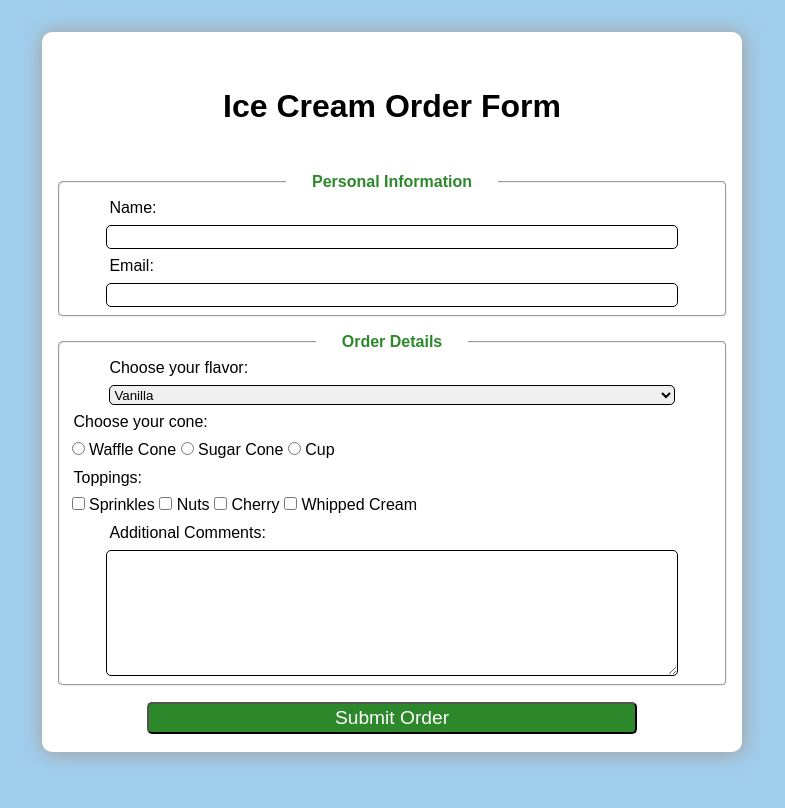
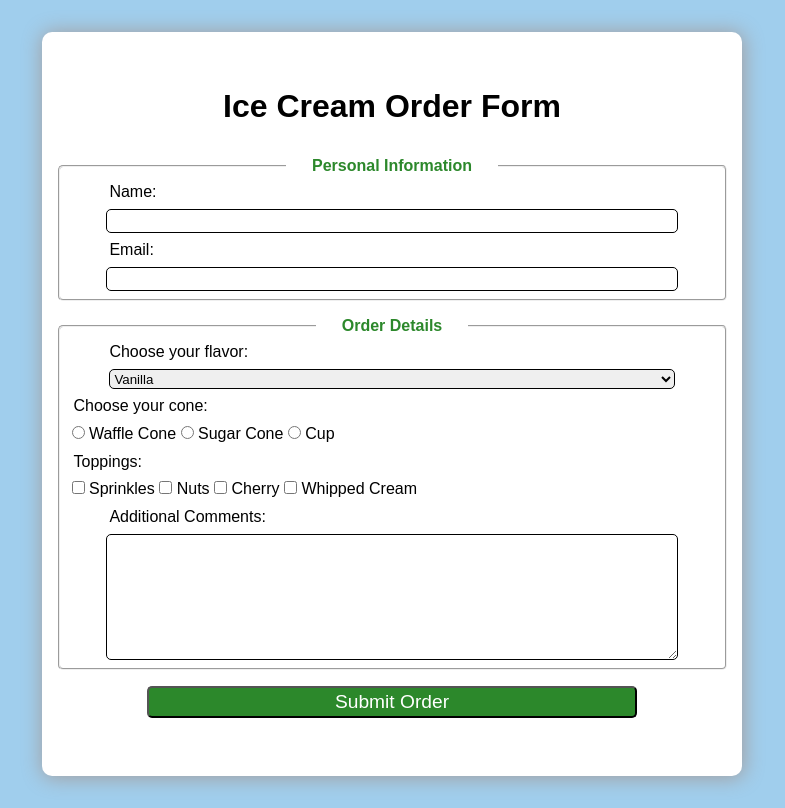
Before and after one commit to tk421bsod/sdev305-ice-cream, a website: page views/home.html in a window 1280 px wide. Shown: the whole page, without its empty margins (248-1033 px from the left). Drawn offline with Linux system fonts and the light colour scheme; files whose address does not match are found by name.

```diff
--- a/public/styles/styles.css
+++ b/public/styles/styles.css
@@ -14,7 +14,7 @@
 
 #header{
     padding-top: 7vh;
-    padding-bottom: 5vh;
+    padding-bottom: 3vh;
 }
 
 #err{
@@ -23,7 +23,7 @@
 
 #main-content {
     max-width: 700px;
-    height: 90vh;
+    height: 93vh;
     margin-top: 4vh;
     margin-bottom: 4vh;
     background-color: white;
```
